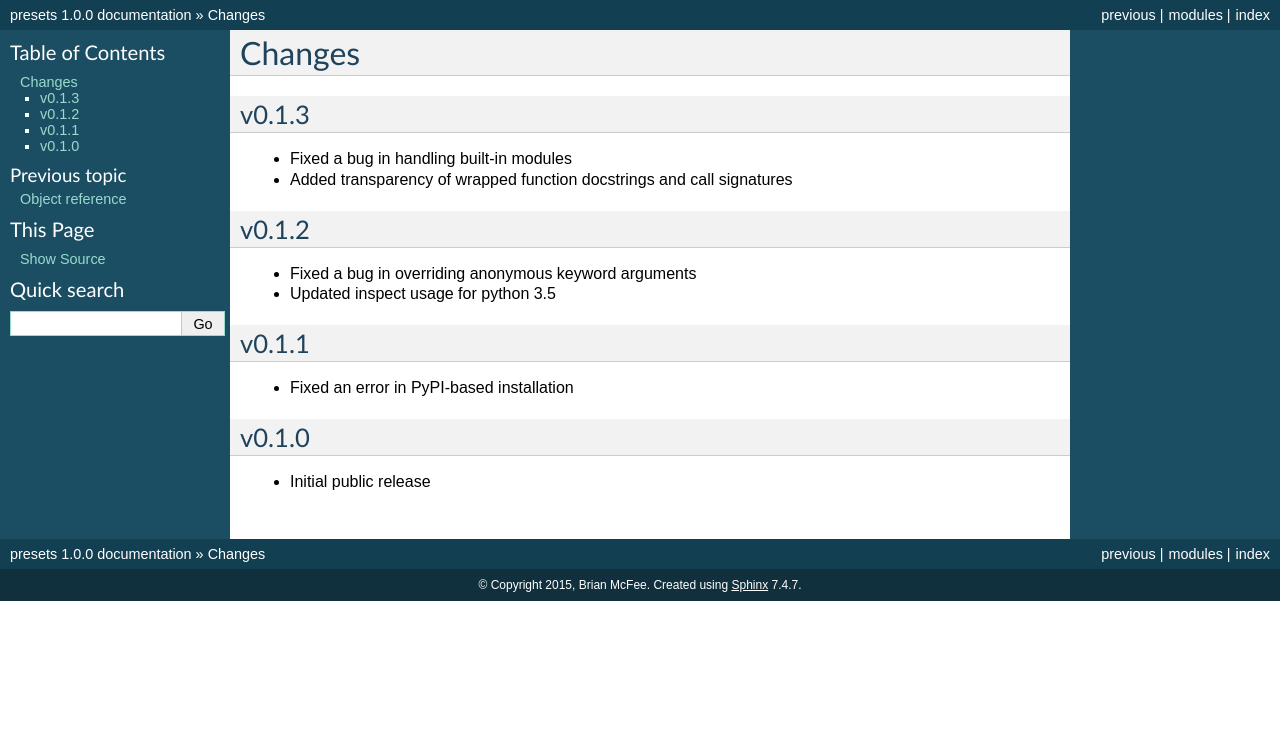
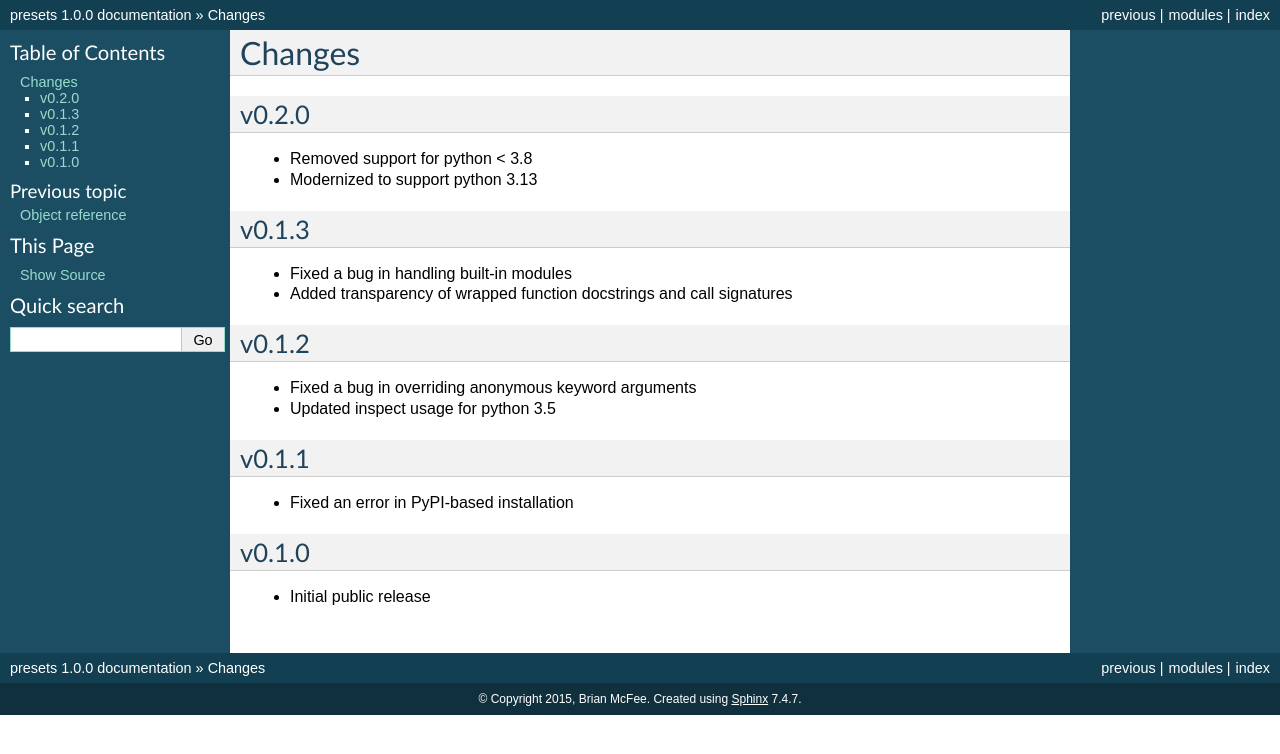
Before and after one commit to bmcfee/presets, a Sphinx documentation site: the page built from docs/changes.rst, in a window 1280 px wide. Shown: the top 754 px of the page. Built offline with Sphinx 7.4.7, drawn with Linux system fonts in a browser that asks for light colours.

```diff
--- a/docs/changes.rst
+++ b/docs/changes.rst
@@ -1,5 +1,10 @@
 Changes
 =======
+
+v0.2.0
+------
+- Removed support for python < 3.8
+- Modernized to support python 3.13
 
 v0.1.3
 ------
```
Also changed, not shown: 2 other files.
